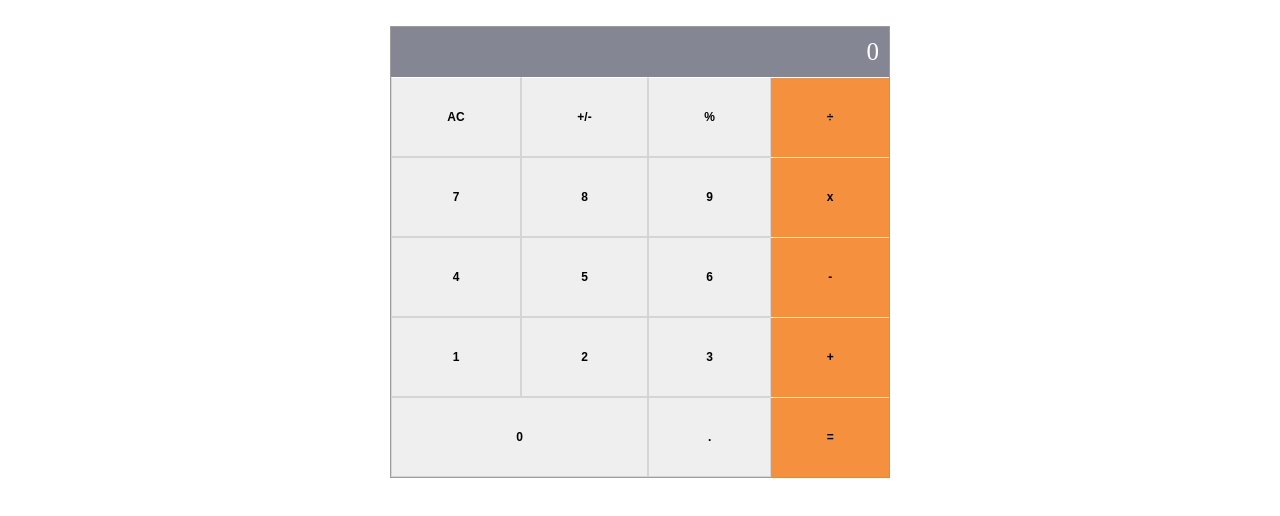
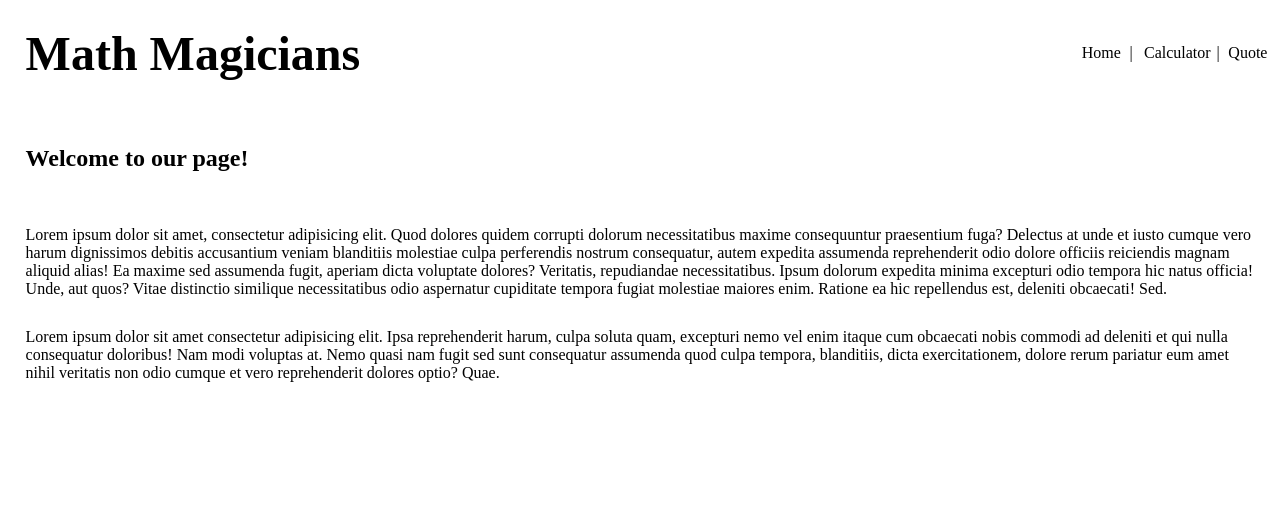
Before and after one commit to leolpaz/Math-Magicians, a React (Create React App) app: page / in a window 1280 px wide. Shown: the top 516 px of the page. Built offline with nearby package versions, Linux system fonts and the light colour scheme.

Commit message:
Create multi page navigation using react router

```diff
--- a/package.json
+++ b/package.json
@@ -9,6 +9,7 @@
     "big.js": "^6.1.1",
     "react": "^17.0.2",
     "react-dom": "^17.0.2",
+    "react-router-dom": "^5.3.0",
     "react-scripts": "4.0.3",
     "web-vitals": "^1.1.2"
   },
--- a/src/App.css
+++ b/src/App.css
@@ -1,11 +1,24 @@
 .calc-container {
-  width: 80vw;
-  margin: auto;
-  margin-top: 2%;
+  width: 50vw;
   display: flex;
   flex-direction: column;
   align-items: center;
   border: 1px solid rgb(156, 156, 156);
+}
+
+h1 {
+  font-size: 48px;
+}
+
+h2 {
+  margin-bottom: 2%;
+}
+
+.home-container {
+  display: flex;
+  flex-direction: column;
+  margin: 5% 2%;
+  gap: 30px;
 }
 
 .screen {
@@ -51,6 +64,46 @@
   border: 1px solid rgb(213, 213, 213);
 }
 
+.nav-bar {
+  display: flex;
+  justify-content: space-between;
+  margin: 2%;
+}
+
+.nav-bar ul {
+  display: flex;
+  align-items: center;
+}
+
+.nav-item {
+  list-style: none;
+  margin: 0 2%;
+}
+
+.nav-link {
+  text-decoration: none;
+  color: black;
+  margin-right: 10px;
+  margin-left: 10%;
+}
+
+span:last-child {
+  display: none;
+}
+
+.calc-page-container {
+  margin: 5% 2%;
+  width: 95%;
+  display: flex;
+  justify-content: space-between;
+}
+
+.quote {
+  font-size: 36px;
+  margin-top: 15%;
+  text-align: center;
+}
+
 @media screen and (min-width: 640px) {
   .calc-container {
     width: 500px;
--- a/src/App.js
+++ b/src/App.js
@@ -1,13 +1,30 @@
 import React from 'react';
 import './App.css';
+import { Route, Switch } from 'react-router-dom';
 
 // import components
-import Calculator from './components/Calculator';
+import NavBar from './components/Nav';
+import CalcPage from './single pages/CalculatorPage';
+import HomePage from './single pages/Home';
+import QuotePage from './single pages/Quote';
 
 class App extends React.PureComponent {
   render() {
     return (
-      <Calculator />
+      <>
+        <NavBar />
+        <Switch>
+          <Route exact path="/">
+            <HomePage />
+          </Route>
+          <Route path="/calculator">
+            <CalcPage />
+          </Route>
+          <Route path="/quote">
+            <QuotePage />
+          </Route>
+        </Switch>
+      </>
     );
   }
 }
--- /dev/null
+++ b/src/components/Nav.js
@@ -0,0 +1,41 @@
+import React from 'react';
+import { NavLink } from 'react-router-dom';
+
+const NavBar = () => {
+  const links = [
+    {
+      id: 1,
+      path: '/',
+      text: 'Home',
+    },
+    {
+      id: 2,
+      path: '/calculator',
+      text: 'Calculator',
+    },
+    {
+      id: 3,
+      path: '/quote',
+      text: 'Quote',
+    },
+  ];
+  return (
+    <nav className="nav-bar">
+      <h1 className="title">Math Magicians</h1>
+      <ul>
+        {links.map((link) => (
+          <React.Fragment key={link.id}>
+            <li className="nav-item">
+              <NavLink className="nav-link" to={link.path} exact>
+                {link.text}
+              </NavLink>
+            </li>
+            <span>|</span>
+          </React.Fragment>
+        ))}
+      </ul>
+    </nav>
+  );
+};
+
+export default NavBar;
--- a/src/index.css
+++ b/src/index.css
@@ -2,4 +2,5 @@
   margin: 0;
   padding: 0;
   box-sizing: border-box;
+  max-width: 100%;
 }
--- a/src/index.js
+++ b/src/index.js
@@ -1,11 +1,14 @@
 import React from 'react';
 import ReactDOM from 'react-dom';
 import './index.css';
+import { BrowserRouter as Router } from 'react-router-dom';
 import App from './App';
 
 ReactDOM.render(
   <React.StrictMode>
-    <App />
+    <Router>
+      <App />
+    </Router>
   </React.StrictMode>,
   document.getElementById('root'),
 );
--- /dev/null
+++ b/src/single pages/CalculatorPage.js
@@ -0,0 +1,11 @@
+import React from 'react';
+import Calculator from '../components/Calculator';
+
+const CalcPage = () => (
+  <div className="calc-page-container">
+    <h2>Let`&apos;`s do some math!</h2>
+    <Calculator />
+  </div>
+);
+
+export default CalcPage;
--- /dev/null
+++ b/src/single pages/Home.js
@@ -0,0 +1,33 @@
+import React from 'react';
+
+const HomePage = () => (
+  <div className="home-container">
+    <h2>Welcome to our page!</h2>
+    <p>
+      Lorem ipsum dolor sit amet, consectetur adipisicing elit.
+      Quod dolores quidem corrupti dolorum necessitatibus maxime consequuntur praesentium fuga?
+      Delectus at unde et iusto cumque vero harum dignissimos debitis accusantium veniam
+      blanditiis molestiae culpa perferendis nostrum consequatur, autem expedita
+      assumenda reprehenderit
+      odio dolore officiis reiciendis magnam aliquid alias!
+      Ea maxime sed assumenda fugit, aperiam dicta voluptate dolores?
+      Veritatis, repudiandae necessitatibus.
+      Ipsum dolorum expedita minima excepturi odio tempora hic natus officia!
+      Unde, aut quos?
+      Vitae distinctio similique necessitatibus odio aspernatur cupiditate tempora
+      fugiat molestiae maiores enim. Ratione ea hic repellendus est, deleniti obcaecati! Sed.
+    </p>
+    <p>
+      Lorem ipsum dolor sit amet consectetur adipisicing elit.
+      Ipsa reprehenderit harum, culpa soluta quam,
+      excepturi nemo vel enim itaque cum obcaecati nobis commodi ad deleniti et
+      qui nulla consequatur doloribus! Nam modi voluptas at.
+      Nemo quasi nam fugit sed sunt consequatur
+      assumenda quod culpa tempora, blanditiis, dicta exercitationem,
+      dolore rerum pariatur eum amet nihil veritatis
+      non odio cumque et vero reprehenderit dolores optio? Quae.
+    </p>
+  </div>
+);
+
+export default HomePage;
--- /dev/null
+++ b/src/single pages/Quote.js
@@ -0,0 +1,9 @@
+import React from 'react';
+
+const QuotePage = () => (
+  <div className="quote-container">
+    <h2 className="quote">Mathematics is not about numbers, equations, computations, or algorithms: it is about understanding. - William Paul Thurston</h2>
+  </div>
+);
+
+export default QuotePage;
```
Also changed, not shown: 1 other file (tests, documents, lock files or other folders).
